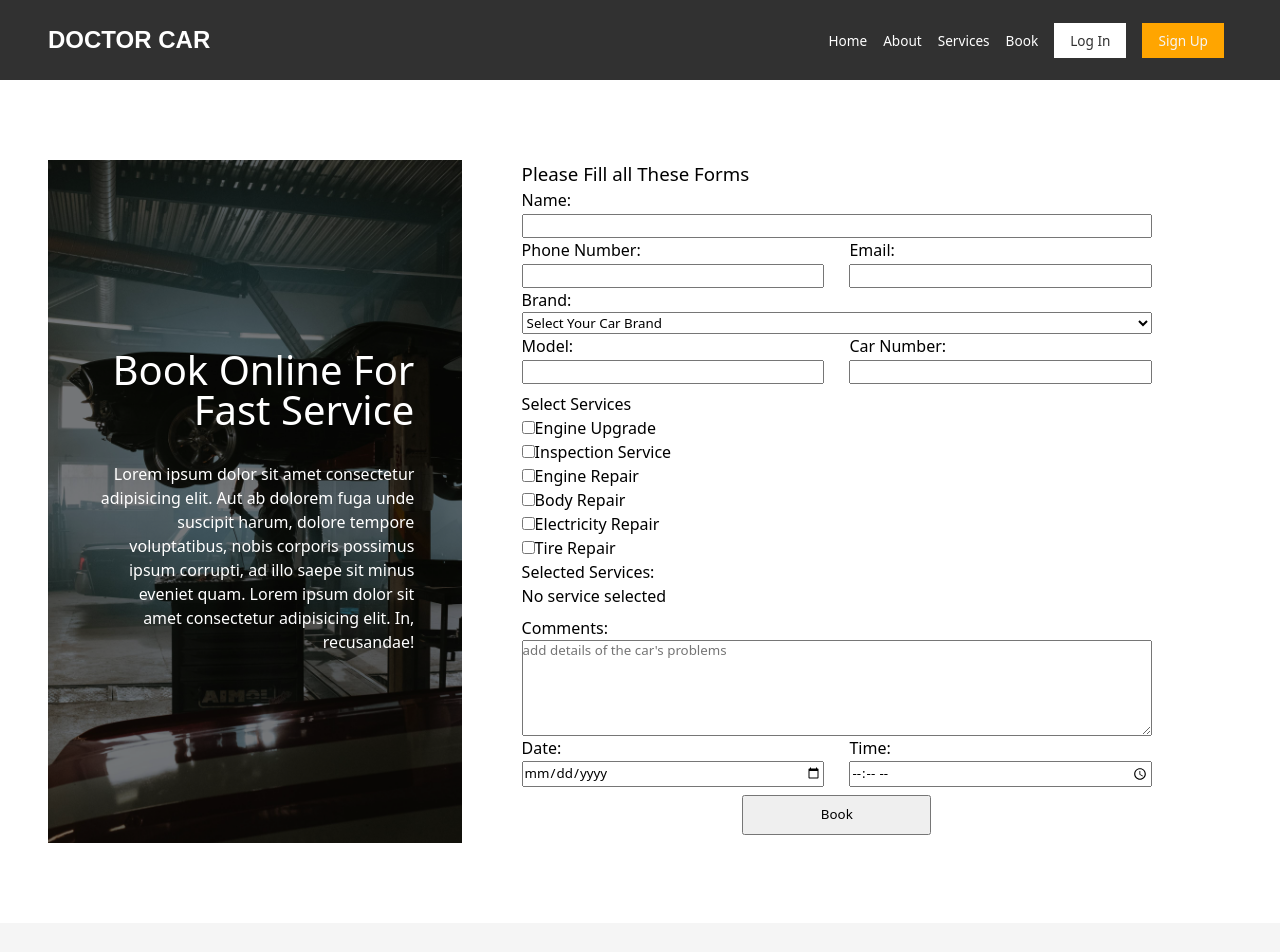
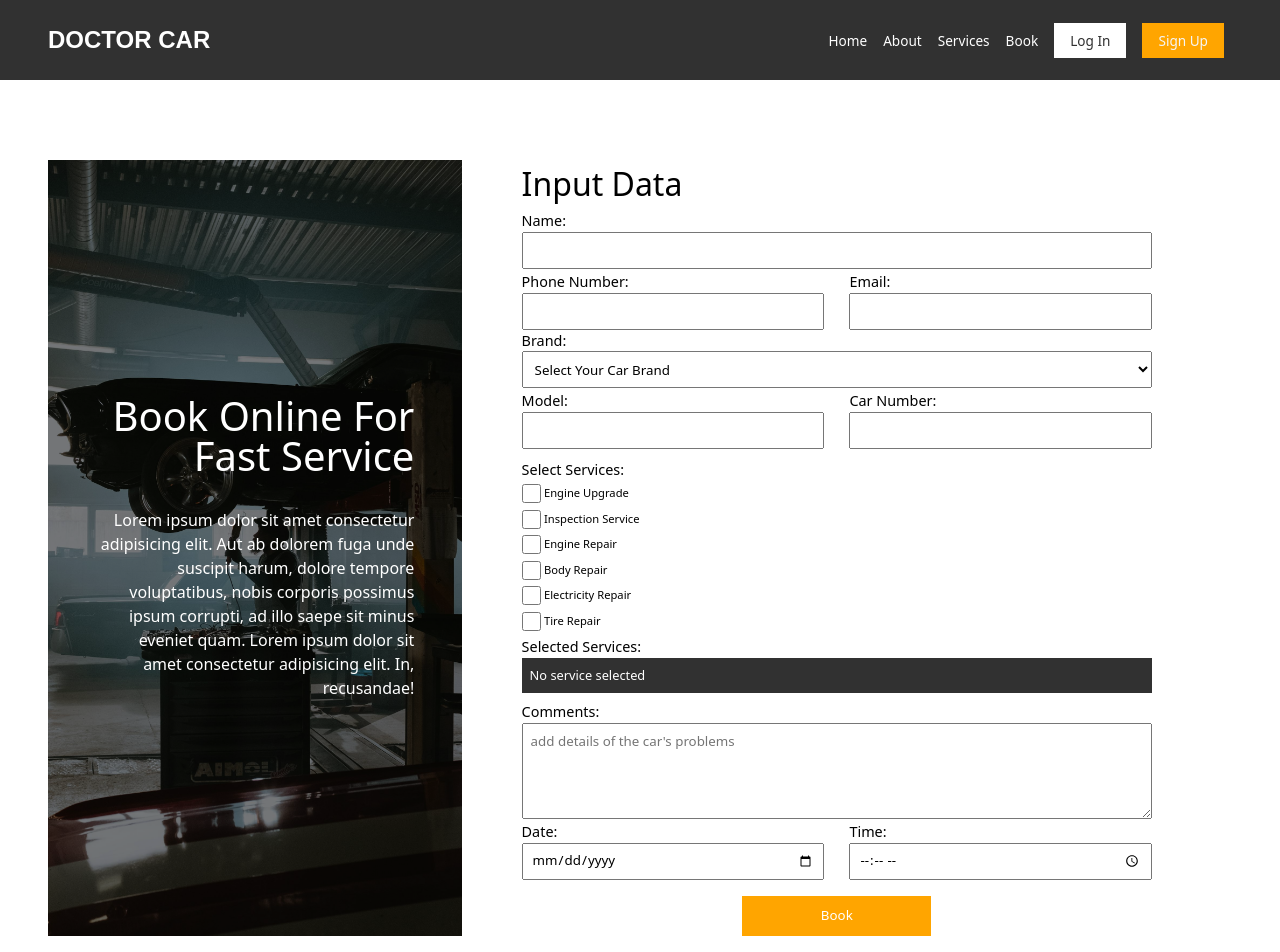
Before and after one commit to ardiantohendy/car-repair-app-reactjs, a React (Vite) app: page /book in a window 1280 px wide. Shown: the top 952 px of the page. Built offline with nearby package versions, Linux system fonts and the light colour scheme.

Commit message:
styling book form with css

```diff
--- a/src/components/BookComponent.jsx
+++ b/src/components/BookComponent.jsx
@@ -101,7 +101,7 @@ const BookComponent = () => {
           </p>
         </div>
         <div className="right">
-          <h3>Please Fill all These Forms</h3>
+          <h3>Input Data</h3>
           <form onSubmit={handleSubmit}>
             <div className="name">
               <label>Name:</label>
@@ -150,15 +150,15 @@ const BookComponent = () => {
             </div>
 
             <div className="services">
-              <label>Select Services</label>
+              <label>Select Services:</label>
               {servicesList.map((service) => (
                 <div key={service}>
                   <input type="checkbox" value={service} checked={services.includes(service)} onChange={handleChangeService} />
-                  <label>{service}</label>
+                  <label className="exp">{service}</label>
                 </div>
               ))}
 
-              <p>Selected Services:</p>
+              <label>Selected Services:</label>
               <p>{services.join(", ") || "No service selected"}</p>
             </div>
 
--- a/src/components/Header.jsx
+++ b/src/components/Header.jsx
@@ -7,7 +7,7 @@ const Header = () => {
       <div className="list">
         <ul>
           <li>
-            <a href="#">Home</a>
+            <a onClick={() => navigate("/")}>Home</a>
           </li>
           <li>
             <a href="#">About</a>
@@ -16,7 +16,7 @@ const Header = () => {
             <a href="#">Services</a>
           </li>
           <li>
-            {/* UNTUK ROUTER TAG A PERLU DIGANTI KE BUTTON */}
+            {/* UNTUK ROUTER TAG A PERLU DIGANTI KE BUSTTON */}
             <a onClick={() => navigate("/book")}>Book</a>
           </li>
           <li>
--- a/src/index.css
+++ b/src/index.css
@@ -539,6 +539,8 @@ body .bookContainer {
 
 .bookContainer .right form .name input {
   width: 100%;
+  height: 2.3rem;
+  padding: 0.5rem;
 }
 
 .bookContainer .right form .phoneandemail {
@@ -554,6 +556,8 @@ body .bookContainer {
 
 .bookContainer .right form .phoneandemail input {
   width: 100%;
+  height: 2.3rem;
+  padding: 0.5rem;
 }
 
 .bookContainer .right form .brand {
@@ -564,6 +568,8 @@ body .bookContainer {
 
 .bookContainer .right form .brand select {
   width: 100%;
+  height: 2.3rem;
+  padding: 0.5rem;
 }
 
 .bookContainer .right form .modelandnumber {
@@ -579,6 +585,8 @@ body .bookContainer {
 
 .bookContainer .right form .modelandnumber input {
   width: 100%;
+  height: 2.3rem;
+  padding: 0.5rem;
 }
 
 .bookContainer .right form .services {
@@ -593,6 +601,7 @@ body .bookContainer {
 
 .bookContainer .right form .comment textarea {
   height: 6rem;
+  padding: 0.5rem;
 }
 
 .bookContainer .right form .dateandtime {
@@ -608,18 +617,72 @@ body .bookContainer {
 
 .bookContainer .right form .dateandtime input {
   width: 100%;
+  height: 2.3rem;
+  padding: 0.5rem;
 }
 
 .bookContainer .right form .button {
   width: 100%;
   text-align: center;
-  margin: 0.5rem 0;
+  margin: 1rem 0 0 0;
 }
 
 .bookContainer .right form .button button {
   width: 30%;
   height: 2.5rem;
 }
+
+.bookContainer .right h3 {
+  font-size: 2em;
+  font-weight: 300;
+}
+
+.bookContainer .right form label {
+  font-weight: 300;
+  font-size: 0.9em;
+}
+
+.bookContainer .right form .services div {
+  display: flex;
+  flex-direction: row;
+  align-items: center;
+}
+
+.bookContainer .right form .services input[type="checkbox"] {
+  width: 1.2rem;
+  height: 1.2rem;
+  margin: 0.2rem 0.2rem 0.2rem 0;
+  accent-color: rgb(49, 49, 49);
+}
+
+.bookContainer .right form .services label.exp {
+  font-size: 0.7em;
+}
+
+.bookContainer .right form .services p {
+  background-color: rgb(49, 49, 49);
+  padding: 0.5rem;
+  color: white;
+  font-size: 0.8rem;
+}
+
+.bookContainer .right form button {
+  background-color: orange;
+  color: white;
+  border: none;
+  cursor: pointer;
+  transition: 0.2s;
+}
+
+.bookContainer .right form button:hover {
+  background-color: rgb(49, 49, 49);
+  color: white;
+}
+
+/* .bookContainer .right form input {
+
+} */
+
 /*
 
 .container {
```
